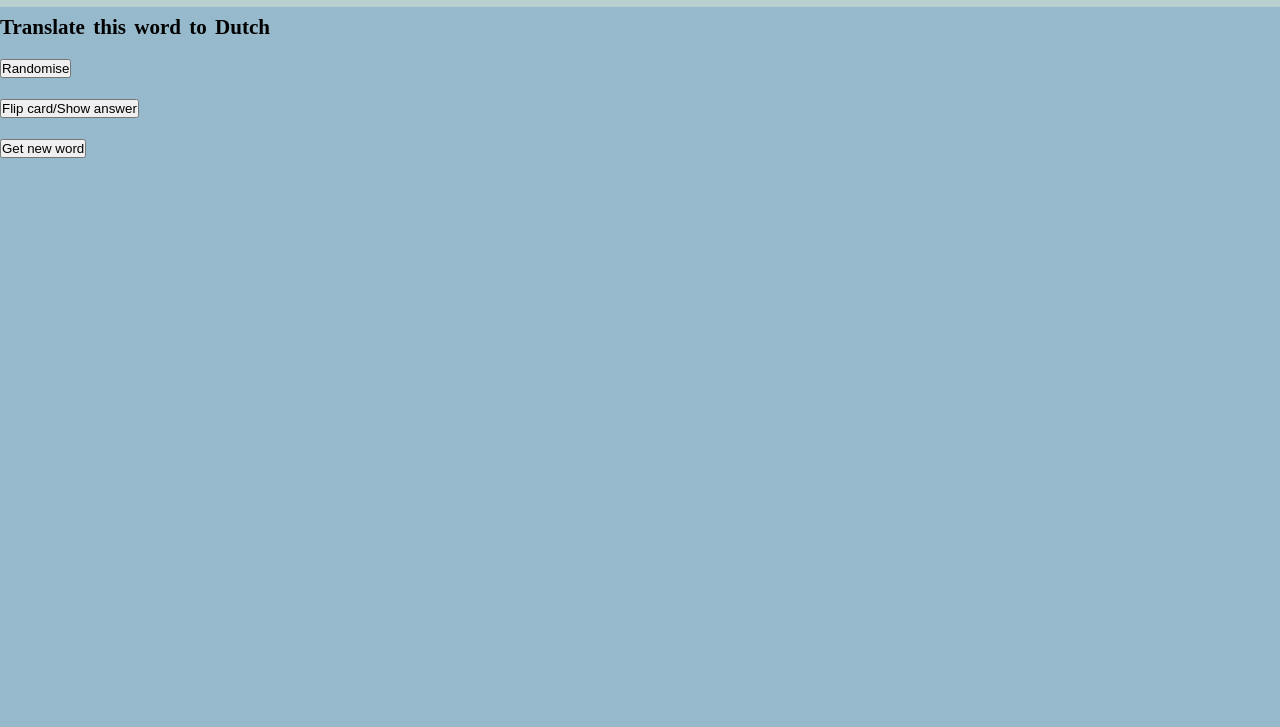
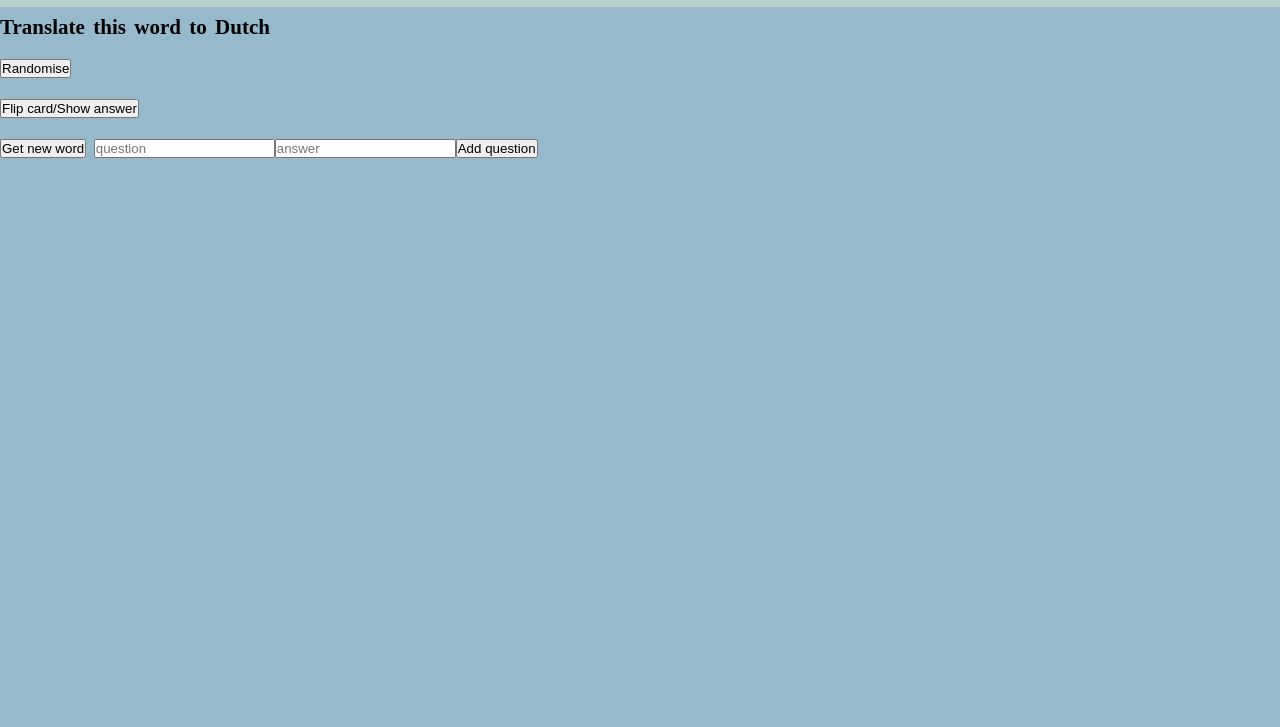
Before and after one commit to johnflentri/Flashcards, a plain HTML site: page index.html in a window 1280 px wide. Shown: the part 73-800 px from the top of the page. Drawn offline with Linux system fonts and the light colour scheme.

Commit message:
added forms and submit button so user can add their own questions

```diff
--- a/index.html
+++ b/index.html
@@ -19,6 +19,7 @@
             <button id="showAnswerDutch" onclick="showAnswerDutch()">Flip card/Show answer</button>
             <p id="showAnswerDutchP"></p>
             <button id="getNewDutch" onclick="getNewDutch()">Get new word</button>
+            <input type="text" id="newQDutch" placeholder="question" /><input type="text" id="newADutch" placeholder="answer" /><button id="submitQDutch" onclick="submitQDutch()">Add question</button>
         </div>
     </div>
 </body>
--- a/index.js
+++ b/index.js
@@ -39,3 +39,7 @@ function getNewDutch() {
     flashcardsDutch.push(flashcardsDutchNew[0])
     flashcardsDutchNew.shift(flashcardsDutchNew)
 }
+
+function submitQDutch() {
+    flashcardsDutch.push({ id: flashcardsDutch.length + 1, question: newQDutch.value, answer: newADutch.value });
+}
```
